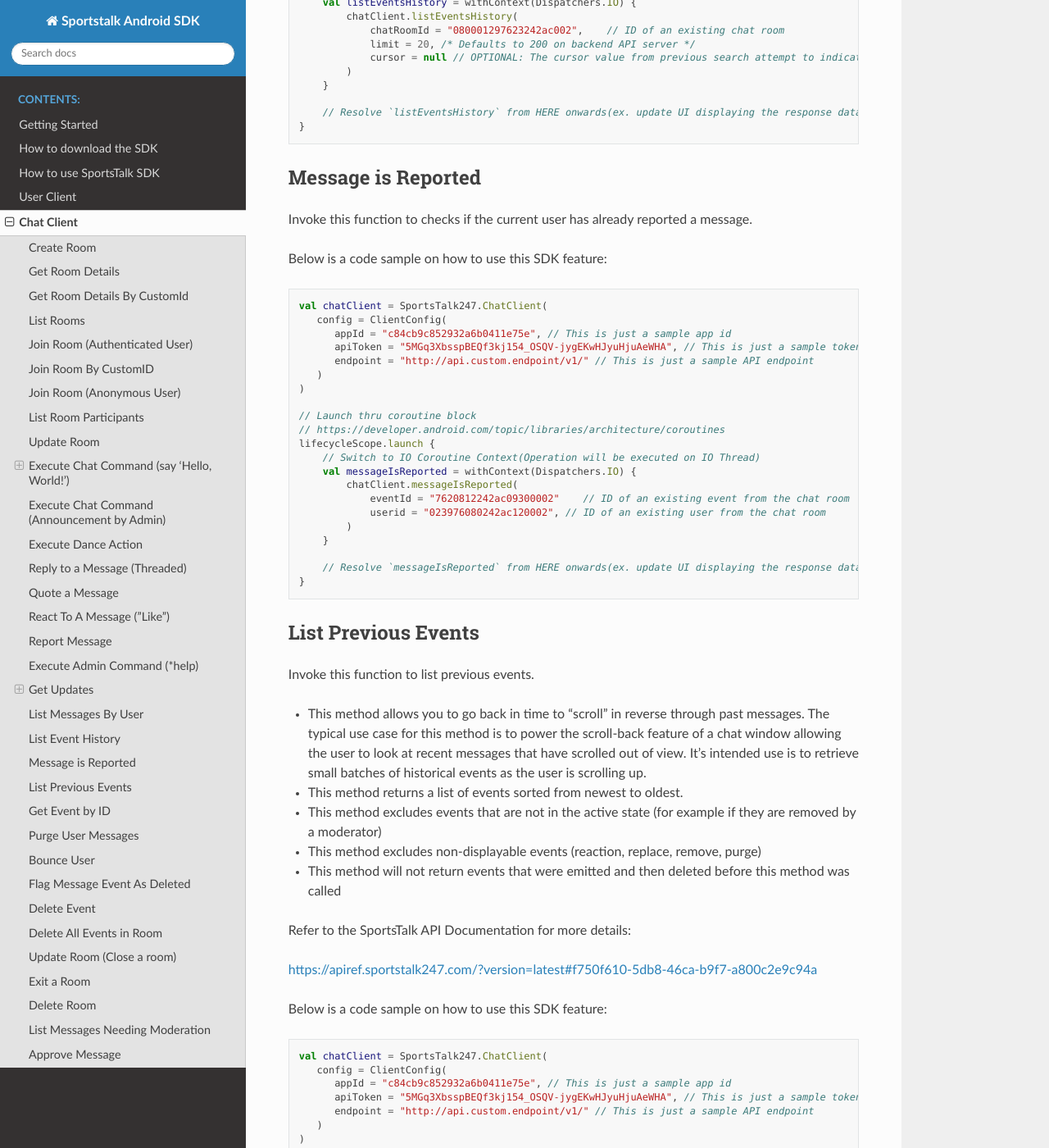
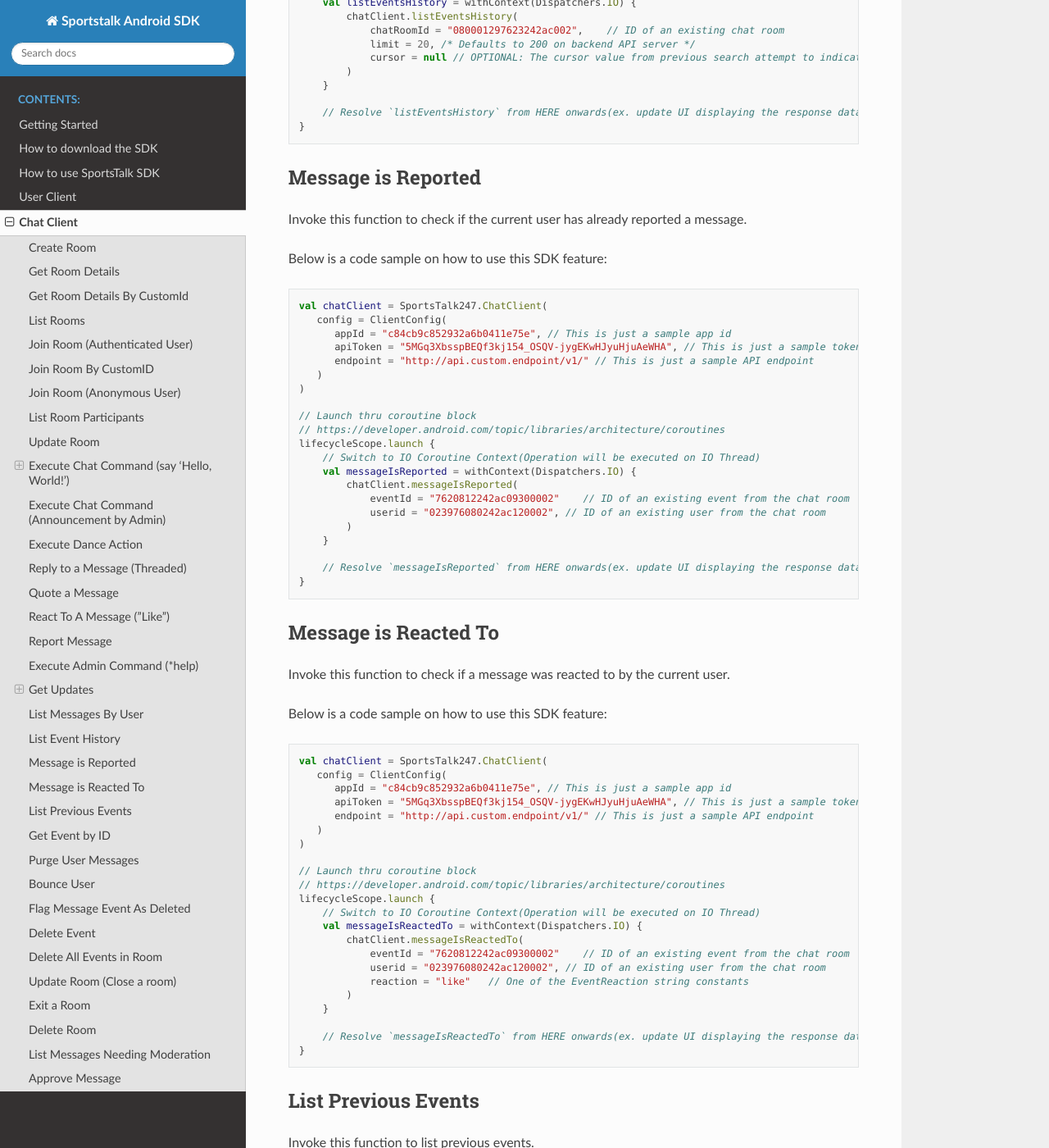
Before and after one commit to sportstalk247/sdk-android-kotlin, a Sphinx documentation site: the page built from docs/source/usage/chat_client.md, in a window 1280 px wide and 1400 px high, scrolled down 19493 px. Shown: the whole window at 82% size. Built offline with Sphinx 7.4.7 and the Read the Docs theme 2.0.0, drawn with Linux system fonts in a browser that asks for light colours.

Commit message:
Updated Documentation

````diff
--- a/docs/source/usage/chat_client.md
+++ b/docs/source/usage/chat_client.md
@@ -1024,7 +1024,7 @@
 
 ## Message is Reported
 
-Invoke this function to checks if the current user has already reported a message.
+Invoke this function to check if the current user has already reported a message.
 
 Below is a code sample on how to use this SDK feature:
 
@@ -1049,6 +1049,38 @@
     }
 
     // Resolve `messageIsReported` from HERE onwards(ex. update UI displaying the response data)...
+}
+
+```
+
+## Message is Reacted To
+
+Invoke this function to check if a message was reacted to by the current user.
+
+Below is a code sample on how to use this SDK feature:
+
+```kotlin
+val chatClient = SportsTalk247.ChatClient(
+   config = ClientConfig(
+      appId = "c84cb9c852932a6b0411e75e", // This is just a sample app id
+      apiToken = "5MGq3XbsspBEQf3kj154_OSQV-jygEKwHJyuHjuAeWHA", // This is just a sample token
+      endpoint = "http://api.custom.endpoint/v1/" // This is just a sample API endpoint
+   )
+)
+
+// Launch thru coroutine block
+// https://developer.android.com/topic/libraries/architecture/coroutines
+lifecycleScope.launch {
+    // Switch to IO Coroutine Context(Operation will be executed on IO Thread)
+    val messageIsReactedTo = withContext(Dispatchers.IO) {
+        chatClient.messageIsReactedTo(
+            eventId = "7620812242ac09300002"    // ID of an existing event from the chat room
+            userid = "023976080242ac120002", // ID of an existing user from the chat room
+            reaction = "like"   // One of the EventReaction string constants
+        )
+    }
+
+    // Resolve `messageIsReactedTo` from HERE onwards(ex. update UI displaying the response data)...
 }
 
 ```
````
